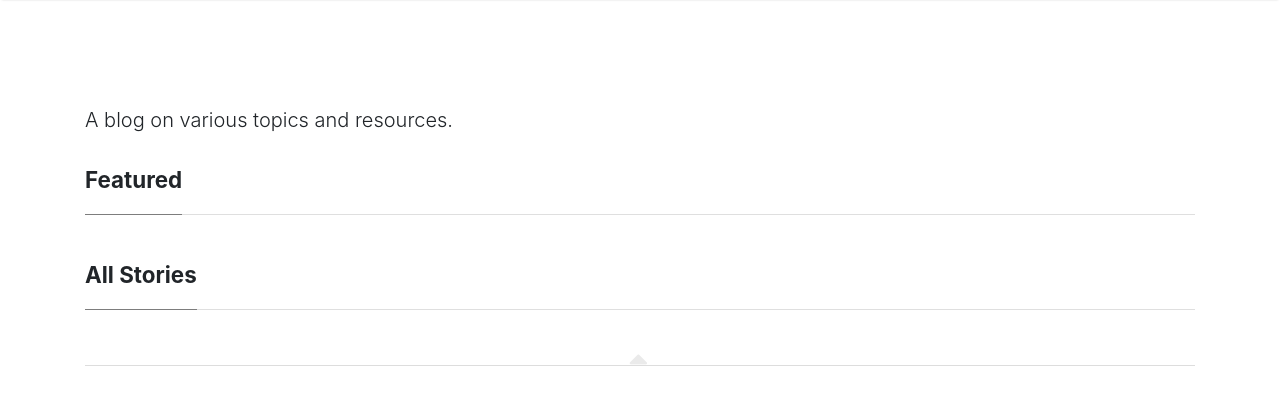
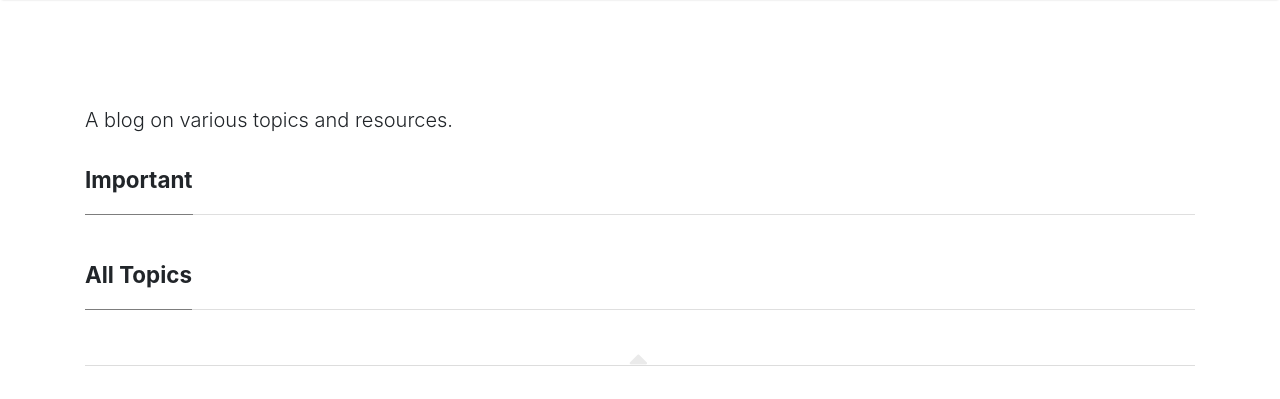
Before and after one commit to simhagate/simhagate.github.io, a Jekyll site: the page built from cdsa.html, in a window 1280 px wide and 974 px high. Shown: the top 399 px of the window. Built offline with Jekyll 4.4.1, drawn with Linux system fonts in a browser that asks for light colours; nearby versions of some CDN libraries; comment, search, counter and statistics services are not loaded.

Commit message:
Update cdsa.html

```diff
--- a/cdsa.html
+++ b/cdsa.html
@@ -9,7 +9,7 @@ title: Home
 ================================================== -->
 <section class="featured-posts">
     <div class="section-title">
-        <h2><span>Featured</span></h2>
+        <h2><span>Important</span></h2>
     </div>
     <div class="row">
 
@@ -34,7 +34,7 @@ title: Home
 
     <div class="section-title">
 
-        <h2><span>All Stories</span></h2>
+        <h2><span>All Topics</span></h2>
 
     </div>
 
```
